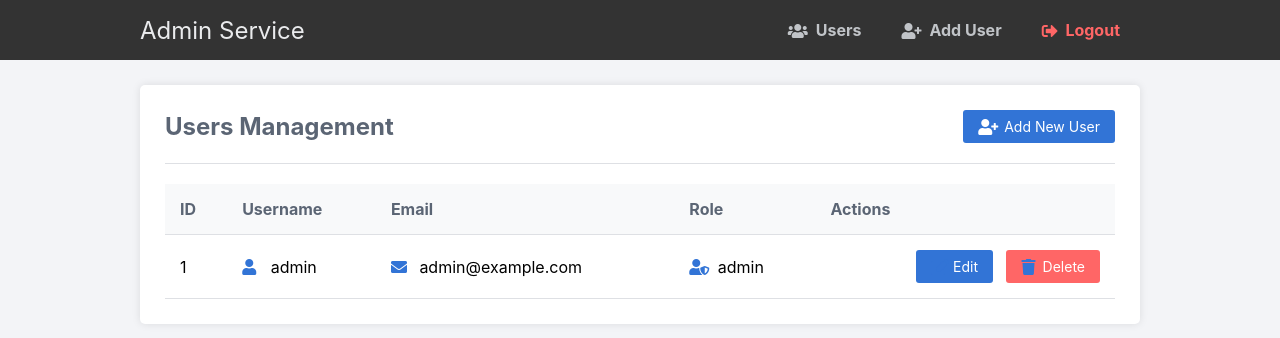
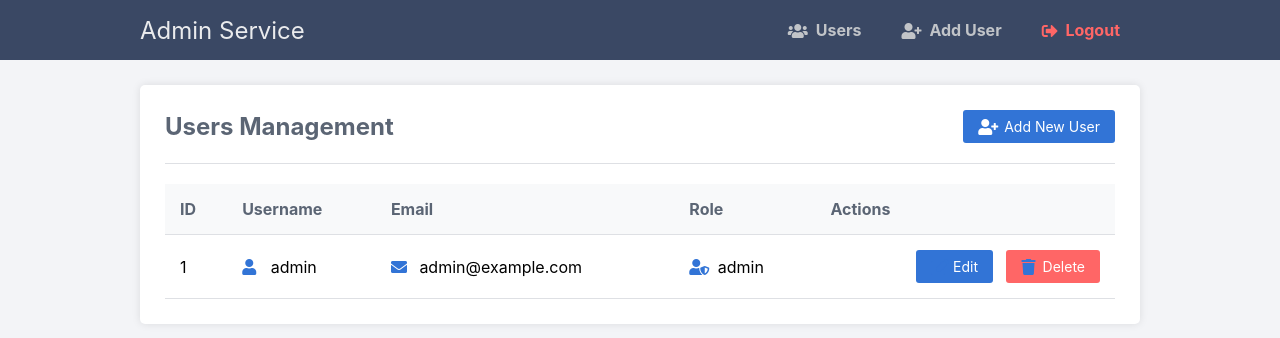
Before and after one commit to lroquec/devops-simple, a Flask app: page /users in a window 1280 px wide. Shown: the top 338 px of the page. Run offline with Flask 3, Linux system fonts and the light colour scheme; a user stored in the database is signed in; data comes from the database, SQL or seed files in the repository; data that the repository does not hold is empty; some libraries are stand-ins or nearby versions.

Commit message:
change top bar color

```diff
--- a/admin-service/static/style.css
+++ b/admin-service/static/style.css
@@ -90,7 +90,7 @@ body {
 
 /* Navigation Styling */
 .navtop {
-   background-color: #333;
+   background-color: #3a4864;
    height: 60px;
    width: 100%;
    border: 0;
--- a/user-service/static/style.css
+++ b/user-service/static/style.css
@@ -14,7 +14,7 @@ body {
 
 /* Navigation Styling */
 .navtop {
-   background-color: #333;
+   background-color: #3a4864;
    height: 60px;
    width: 100%;
    border: 0;
```
